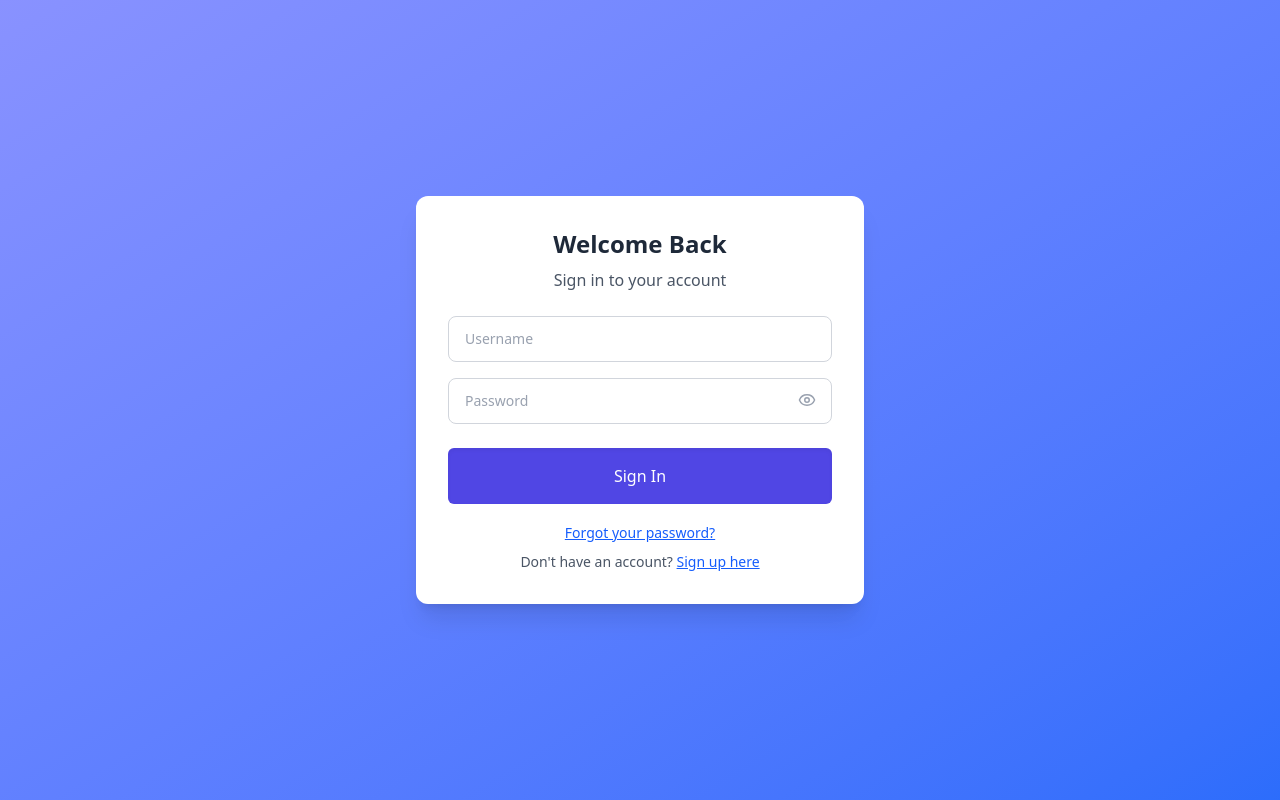
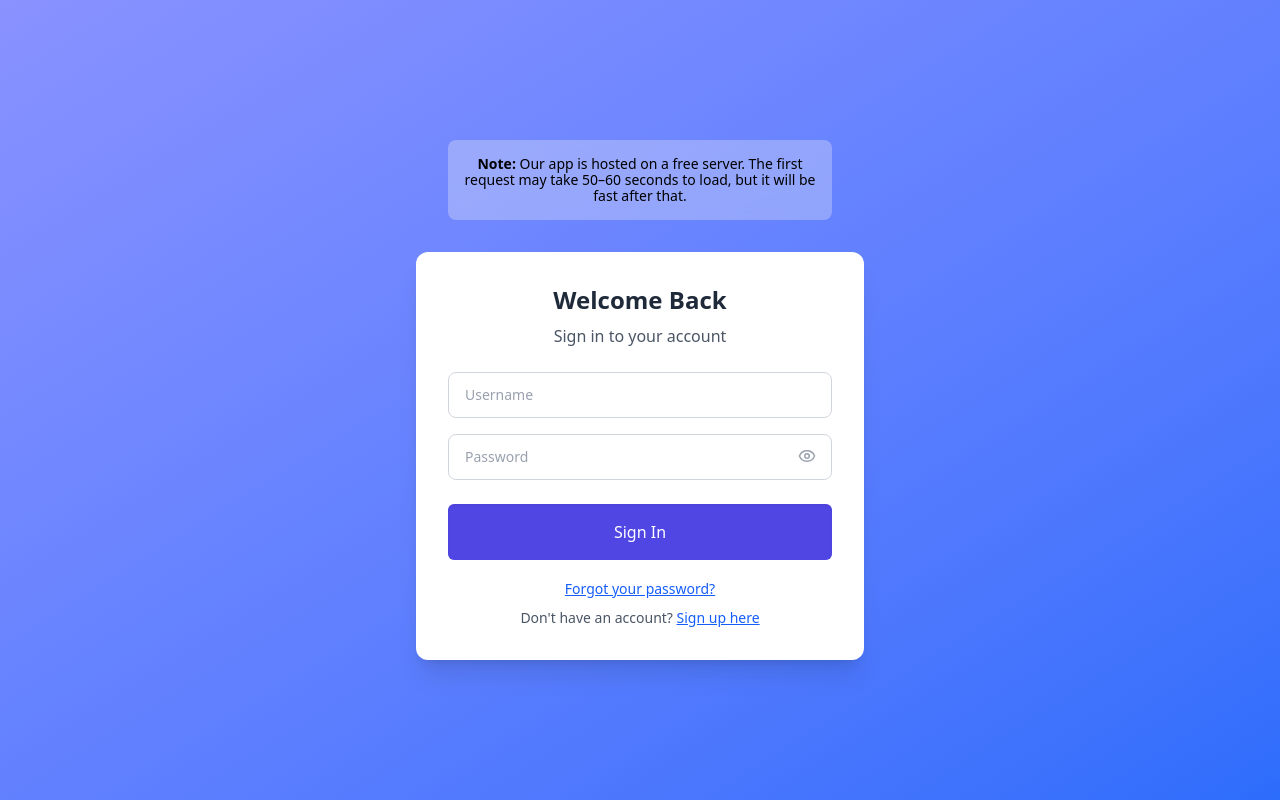
Before and after one commit to chaitany233patil/Brainly, a React (Vite) app in the folder frontend/: page /signin in a window 1280 px wide. Built offline with nearby package versions, Linux system fonts and the light colour scheme.

Commit message:
added Note

```diff
--- a/frontend/src/mainpage/Dashboard.tsx
+++ b/frontend/src/mainpage/Dashboard.tsx
@@ -148,17 +148,23 @@ export function Dashboard() {
           </div>
           {isLoading ? (
             <div className="text-center text-sm sm:text-md text-neutral-500 mt-20">
-              Warming up the brain cells… please hold 🧠⚡
+              Loading...
             </div>
           ) : (
             <div className="flex gap-4 flex-wrap">
               {filterContent.length > 0 ? (
                 filterContent
               ) : (
-                <span className="w-full text-center mt-20 text-sm sm:text-md text-neutral-500">
-                  Your brain is starving… feed it some tweets, videos, or docs
-                  🍔
-                </span>
+                <div className="max-w-sm mx-auto bg-yellow-200 bg-opacity-70 backdrop-blur-md rounded-lg p-4">
+                  <p className="text-sm leading-4 text-center">
+                    <b>Note:</b> Our app is hosted on a free server. The first
+                    request may take 50–60 seconds to load, but it will be fast
+                    after that.
+                    <br />
+                    <br />
+                    Loading...
+                  </p>
+                </div>
               )}
             </div>
           )}
--- a/frontend/src/pages/Signin.tsx
+++ b/frontend/src/pages/Signin.tsx
@@ -91,7 +91,15 @@ export const Signin = () => {
       <div className="fixed inset-0 bg-gradient-to-br from-indigo-400 to-blue-600 opacity-90"></div>
 
       {/* Main container */}
-      <div className="fixed inset-0 flex justify-center items-center p-4">
+      <div className="fixed inset-0 flex flex-col gap-8 justify-center items-center p-4">
+        {/* note */}
+        <div className="max-w-sm bg-neutral-100/30 bg-opacity-70 backdrop-blur-md rounded-lg p-4">
+          <p className="text-sm leading-4 text-center">
+            <b>Note:</b> Our app is hosted on a free server. The first request
+            may take 50–60 seconds to load, but it will be fast after that.
+          </p>
+        </div>
+
         <motion.div
           initial={{ opacity: 0, y: 20 }}
           animate={{ opacity: 1, y: 0 }}
--- a/frontend/src/pages/Signup.tsx
+++ b/frontend/src/pages/Signup.tsx
@@ -112,7 +112,14 @@ export const Signup = () => {
       <div className="fixed inset-0 bg-gradient-to-br from-blue-400 to-purple-600 opacity-90"></div>
 
       {/* Main container */}
-      <div className="fixed inset-0 flex justify-center items-center p-4">
+      <div className="fixed inset-0 flex flex-col gap-4 justify-center items-center p-4">
+        {/* note */}
+        <div className="max-w-sm bg-neutral-100/30 bg-opacity-70 backdrop-blur-md rounded-lg p-4">
+          <p className="text-sm leading-4 text-center">
+            <b>Note:</b> Our app is hosted on a free server. The first request
+            may take 50–60 seconds to load, but it will be fast after that.
+          </p>
+        </div>
         <motion.div
           initial={{ opacity: 0, y: 20 }}
           animate={{ opacity: 1, y: 0 }}
```
